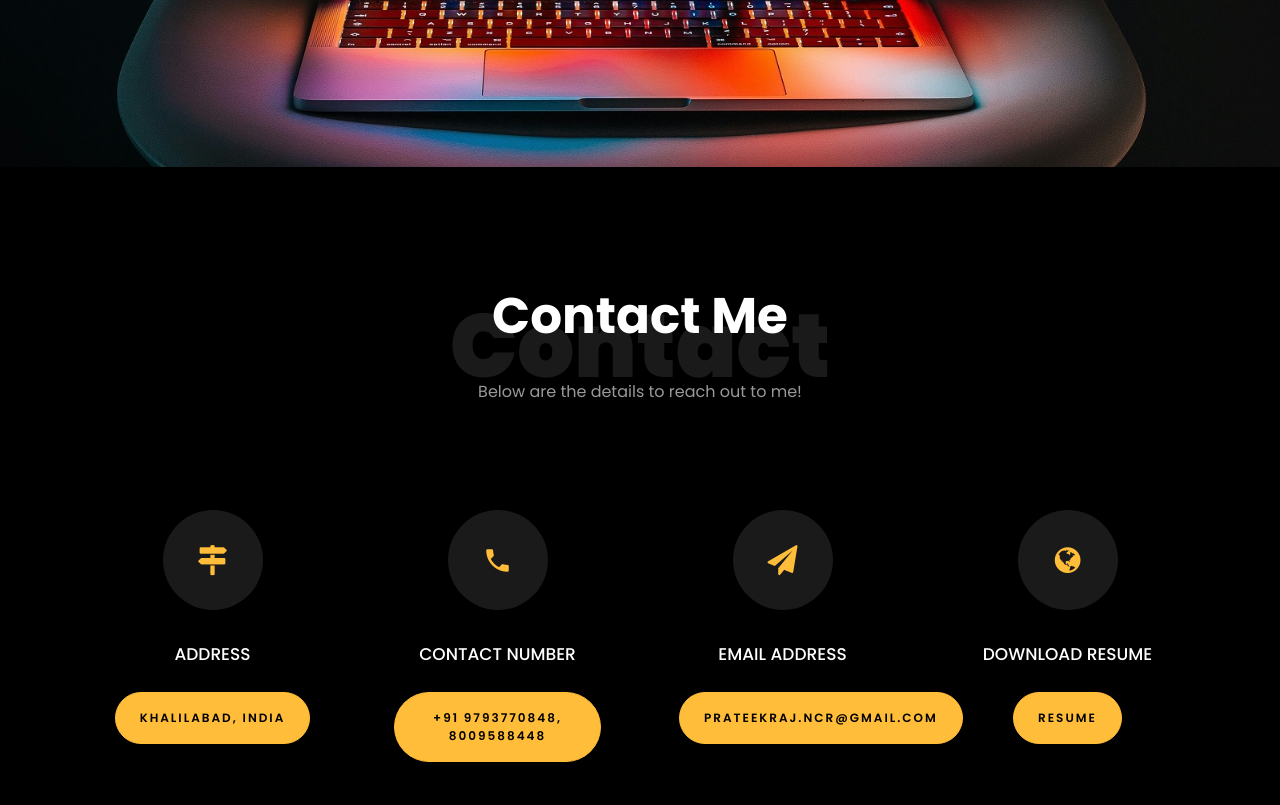
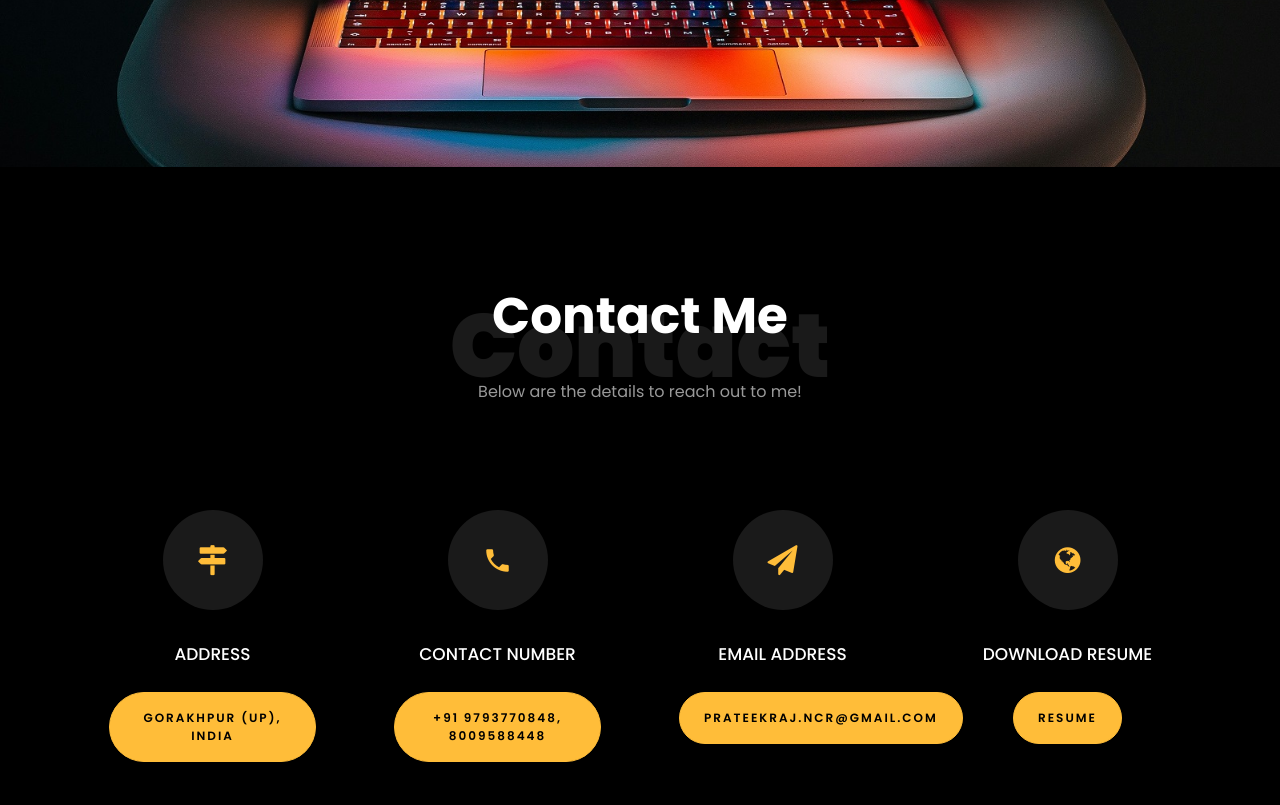
Before and after one commit to Prateekraz/Portfolio, a plain HTML site: page index.html in a window 1280 px wide. Shown: the part 5171-5976 px from the top of the page. Drawn offline with Linux system fonts and the light colour scheme; files whose address does not match are found by name.

Commit message:
Update index.html

```diff
--- a/index.html
+++ b/index.html
@@ -571,7 +571,7 @@ s
           			<span class="icon-map-signs"></span>
           		</div>
           		<h3 class="mb-4">Address</h3>
-	            <p class="btn btn-primary py-3 px-4">Khalilabad, India</p>
+	            <p class="btn btn-primary py-3 px-4">Gorakhpur (UP), India</p>
 	          </div>
           </div>
           <div class="col-md-6 col-lg-3 d-flex ftco-animate">
```
